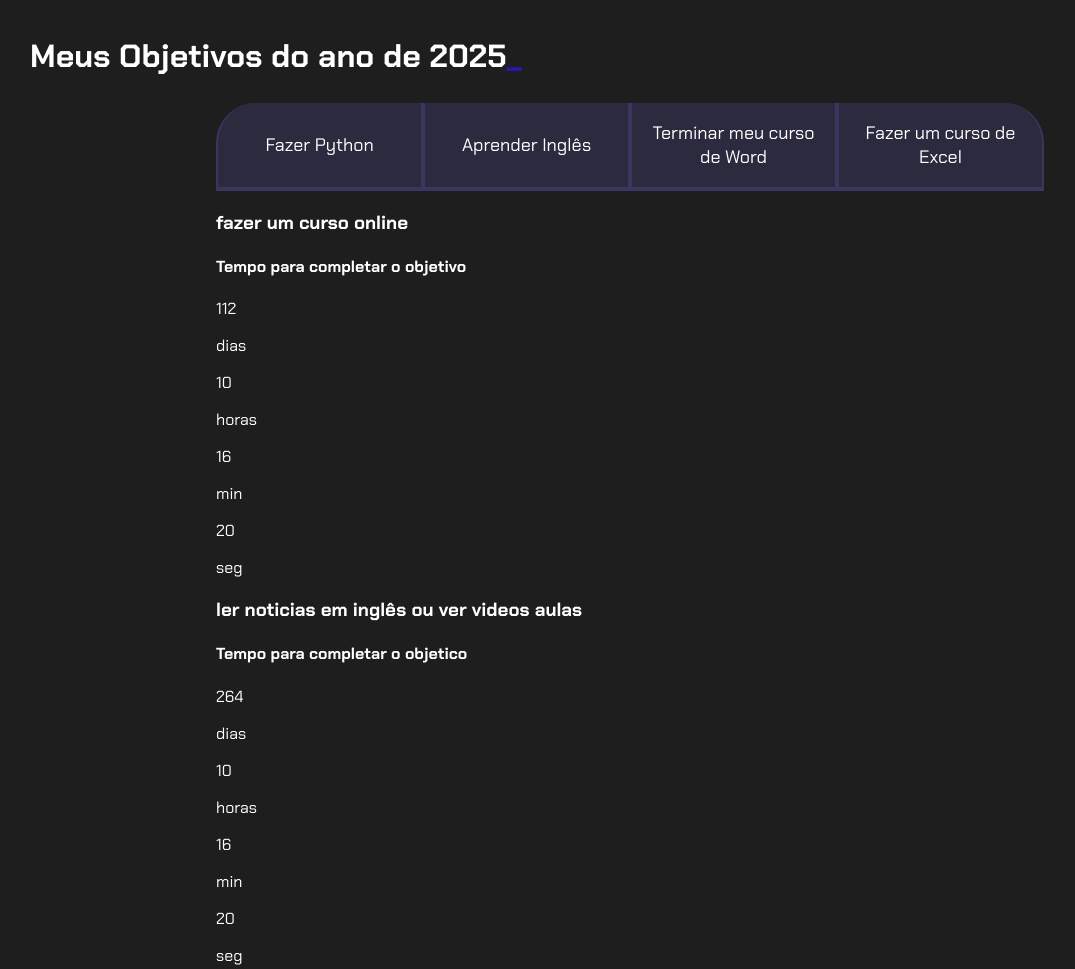
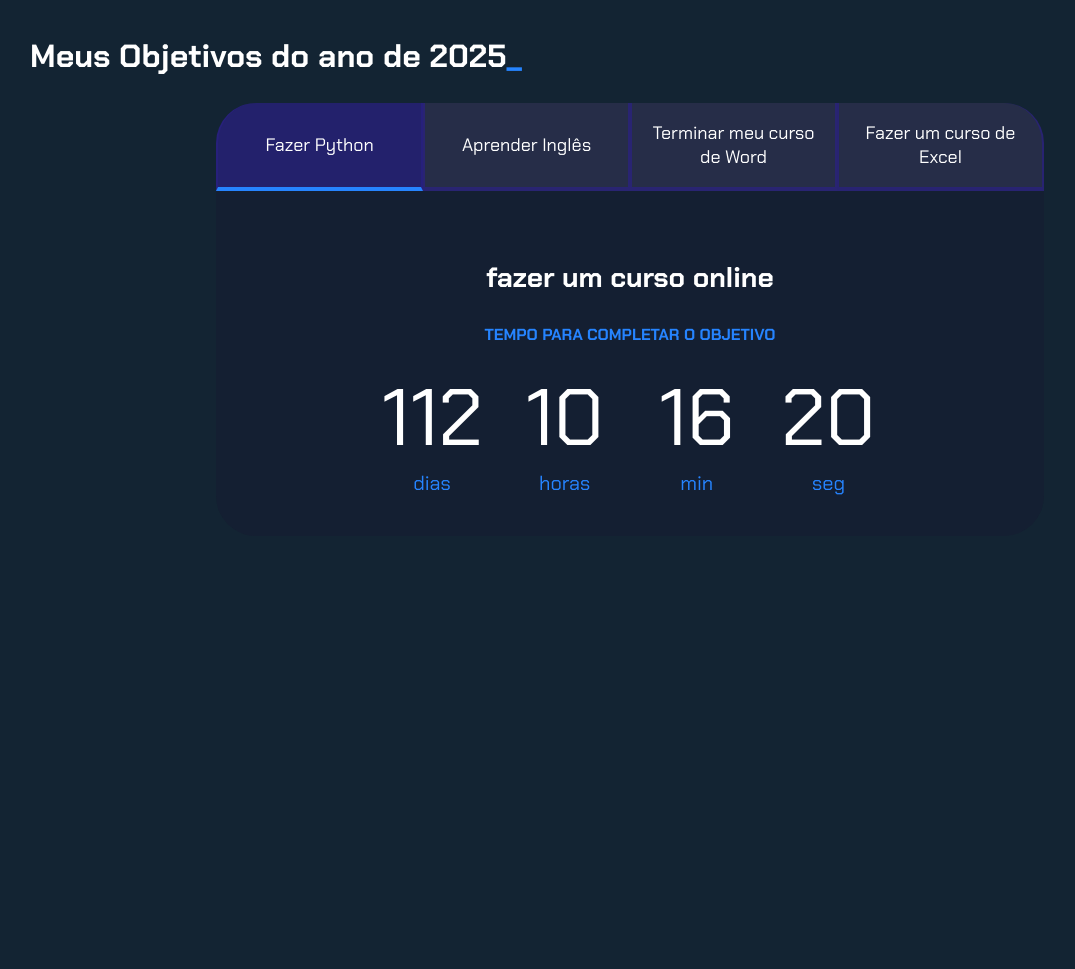
Before and after one commit to danilotavio/Danilo-Portif-lio, a plain HTML site: page index.html in a window 1280 px wide. Shown: the top 969 px of the page, without its empty margins (10-1085 px from the left). After the commit the page ends 800 px from the top, so only its background shows below. Drawn offline with Linux system fonts and the light colour scheme.

Commit message:
Update style.css

```diff
--- a/style.css
+++ b/style.css
@@ -1,12 +1,12 @@
 @import url(https://fonts.googleapis.com/css2?family=Chakra+Petch:wght@400;700&display=swap&#39;);
 
 :root {
-    --cor-de-fundo: #1E1E1E;
-    --verde: #241aad;
+    --cor-de-fundo: #132433;
+    --verde: #2684ff;
     --branco: #FFFFFF;
-    --botao-ativo: #3A375E;
+    --botao-ativo: #2b2183b7;
     --botao-inativo: rgba(58, 55, 94, 0.5);
-    --texto-fundo: rgba(32, 30, 145, 0.3);
+    --texto-fundo: rgba(23, 20, 49, 0.3);
 }
 
 body {
@@ -36,7 +36,7 @@
     color: var(--verde);
 }
 
-.botao{
+.botao {
     font-family: "Chakra Petch", sans-serif;
     background-color: var(--botao-inativo);
     color: var(--branco);
@@ -52,11 +52,74 @@
     border-top: none;
 }
 
+.botao:first-child {
+    border-radius: 40px 40px 0 0;
+}
+
 .botoes {
     display: block;
 }
 
-    @media screen and (min-width: 780px) {
+
+
+.botao.ativo{
+    background-color: var(--botao-ativo);
+    border-bottom: 4px solid var(--verde);
+}
+
+
+.abas-textos{
+    background-color: var(--texto-fundo);
+    padding: 40px;
+    border-radius: 0 0 40px 40px;
+}
+
+.aba-conteudo.ativo{
+    display: block;
+
+}
+
+.aba-conteudo{
+    display: none;
+}
+
+.aba-conteudo-titulo-principal{
+    font-size: 28px;
+    text-align: center;
+
+}
+
+.aba-conteudo-titulo-secundario{
+    text-align: center;
+    color: var(--verde);
+    text-transform: uppercase;
+}
+
+.contador{
+   display: flex;
+   justify-content: center;
+   flex-wrap: wrap;
+}
+
+.contador-digito{
+    padding: 0 16px;
+    text-align: center;
+    min-width: 100px;
+}
+
+.contador-digito-numero{
+    font-size: 80px;
+    margin: 0;
+}
+
+.contador-digito-texto{
+    color: var(--verde);
+    font-size: 20px;
+    margin: 0;
+}
+
+
+@media screen and (min-width: 768px) {
     .botoes{
         display: flex;
     }
```
Lines whose indentation alone changed are shown as unchanged.
